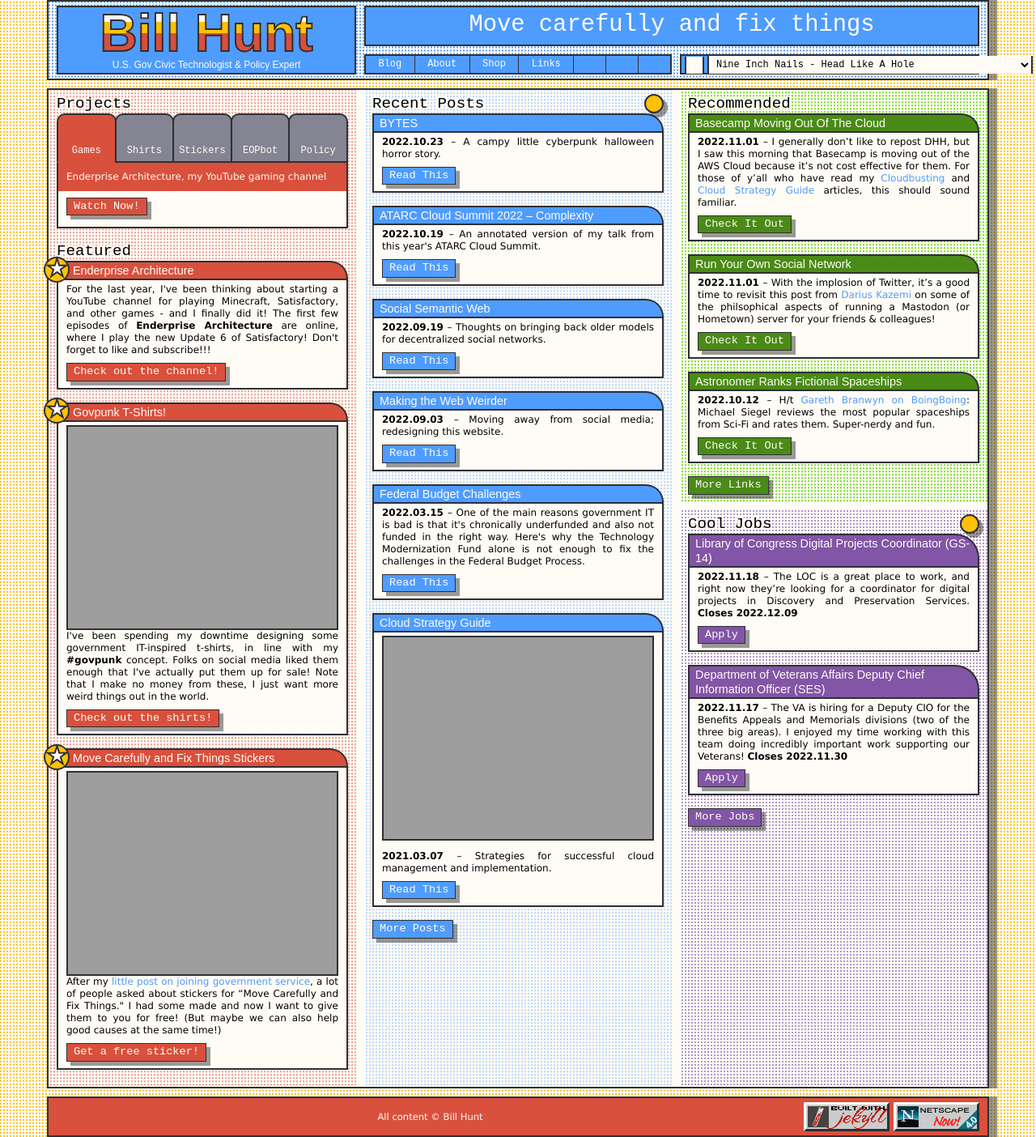
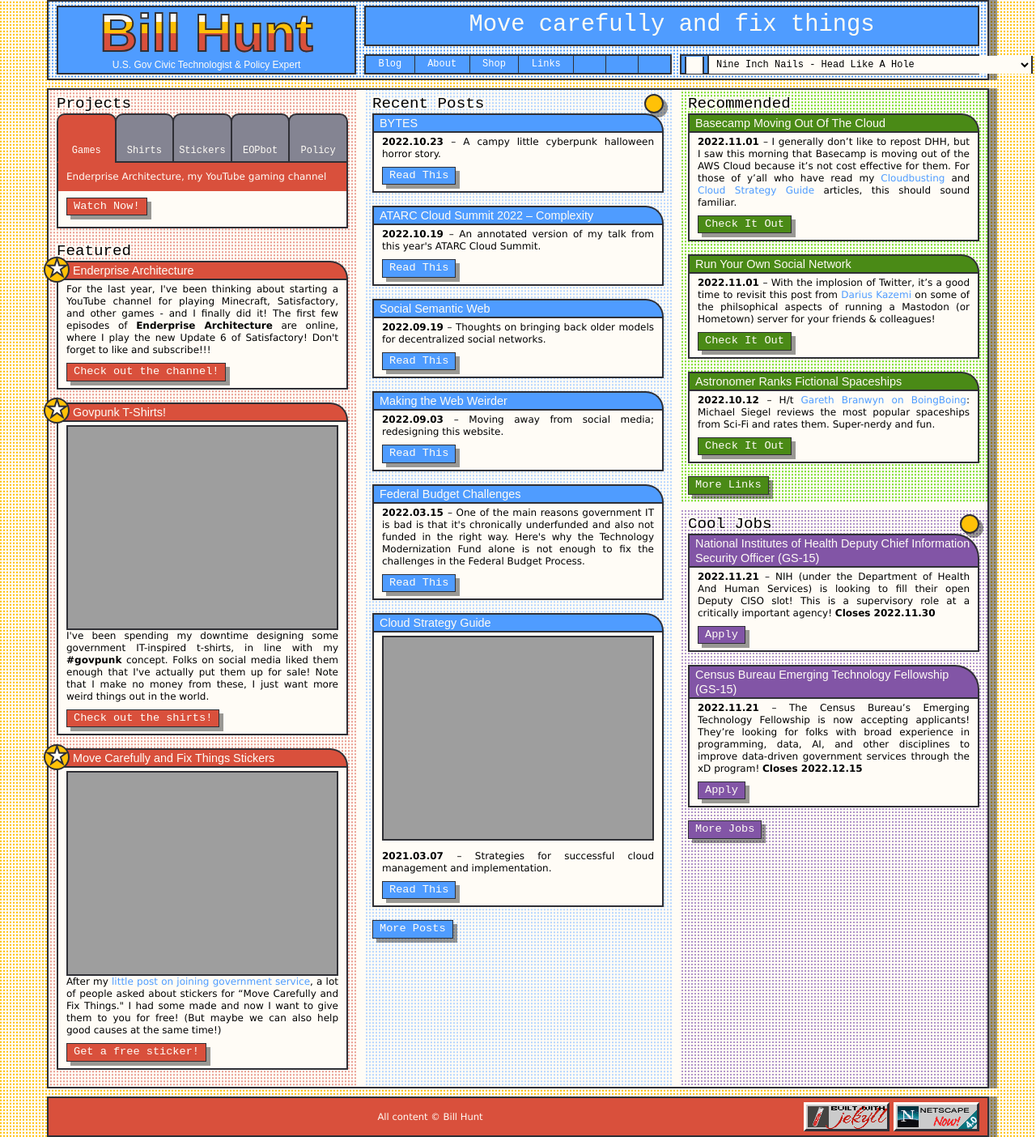
Before and after one commit to krusynth/billhunt.dev, a Jekyll site: the page built from index.md, in a window 1280 px wide. Shown: the whole page at 81% size. Built offline with Jekyll 4.4.1, drawn with Linux system fonts in a browser that asks for light colours; some web fonts are replaced.

Commit message:
Update jobs.

```diff
--- a/_data/jobs.yml
+++ b/_data/jobs.yml
@@ -1,3 +1,15 @@
+- title: National Institutes of Health Deputy Chief Information Security Officer (GS-15)
+  url: https://www.usajobs.gov/job/689155800
+  date: 2022-11-21
+  closes: 2022-11-30
+  content: NIH (under the Department of Health And Human Services) is looking to fill their open Deputy CISO slot! This is a supervisory role at a critically important agency!
+
+- title: Census Bureau Emerging Technology Fellowship (GS-15)
+  url: https://www.xd.gov/apply/
+  date: 2022-11-21
+  closes: 2022-12-15
+  content: The Census Bureau's Emerging Technology Fellowship is now accepting applicants! They're looking for folks with broad experience in programming, data, AI, and other disciplines to improve data-driven government services through the xD program!
+
 - title: Technology Modernization Fund Technical Investment Managers (GS 14-15)
   date: 2022-11-18
   closes: 2022-11-28
```
